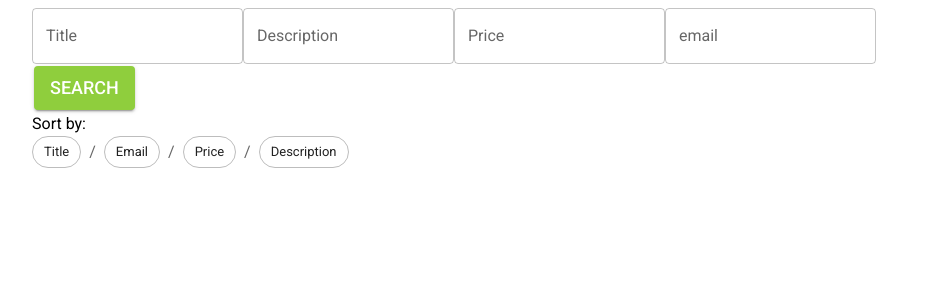
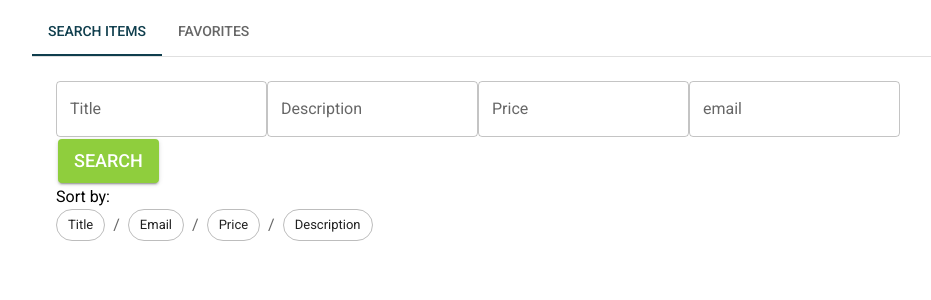
Before and after one commit to andrixb/item-test, a Next.js app: page /items-manager in a window 1280 px wide. Shown: the top 300 px of the page, without its empty margins (56-987 px from the left). Built offline with nearby package versions, Linux system fonts and the light colour scheme; no server answers.

Commit message:
feat(favorites): Add tabs
Signed-off-by: Andrix <andrixb@gmail.com>

```diff
--- a/src/itemsManagerCtx/infrastructure/hooks/useFavorites.tsx
+++ b/src/itemsManagerCtx/infrastructure/hooks/useFavorites.tsx
@@ -1,6 +1,6 @@
-import React, { useCallback, useContext } from 'react';
+import React, { useCallback, useContext, useEffect } from 'react';
 import { ItemType } from '../../domain/entities';
-import { ADD_FAVORITE, ItemsActionTypes, REMOVE_FAVORITE } from '../actions';
+import { ADD_FAVORITE, GET_FAVORITES, ItemsActionTypes, REMOVE_FAVORITE } from '../actions';
 import { ItemContext } from '../contexts';
 import { ItemsState } from '../interfaces';
 
@@ -19,7 +19,9 @@ export const useFavorites = () => {
     const removedItems = (id: string, itemState: ItemsState) =>
         itemState.items.filter((item: ItemType) => item.id !== id);
 
-    const handleFavs = useCallback(
+    useEffect(() => getFavorites(), [state]);
+
+    const handleFavorites = useCallback(
         (e: React.SyntheticEvent) => {
             const itemId = e.currentTarget.id ? e.currentTarget.id : '';
             if (typeof state === 'object' && typeof dispatch === 'function') {
@@ -28,19 +30,23 @@ export const useFavorites = () => {
                 if (!existsInFavs) {
                     const itemToAdd = findItem(itemId, state);
                     if (itemToAdd) {
-                        addToFavs(itemToAdd, state, dispatch);
+                        addToFavorites(itemToAdd, state, dispatch);
                     }
                 }
 
                 if (existsInFavs) {
-                    removeFromFavs(itemId, state, dispatch);
+                    removeFromFavorites(itemId, state, dispatch);
                 }
             }
         },
         [state]
     );
 
-    const addToFavs = (itemToAdd: ItemType, itemsState: ItemsState, dispatch: (value: ItemsActionTypes) => void) => {
+    const addToFavorites = (
+        itemToAdd: ItemType,
+        itemsState: ItemsState,
+        dispatch: (value: ItemsActionTypes) => void
+    ) => {
         const payload = { favorites: [...itemsState.favorites, itemToAdd] };
 
         // here should be available an EP for storing favorites
@@ -49,7 +55,11 @@ export const useFavorites = () => {
         dispatch({ type: ADD_FAVORITE, payload });
     };
 
-    const removeFromFavs = (itemId: string, itemsState: ItemsState, dispatch: (value: ItemsActionTypes) => void) => {
+    const removeFromFavorites = (
+        itemId: string,
+        itemsState: ItemsState,
+        dispatch: (value: ItemsActionTypes) => void
+    ) => {
         const cleanedFavorites = removedItems(itemId, itemsState);
 
         if (cleanedFavorites) {
@@ -62,8 +72,18 @@ export const useFavorites = () => {
         }
     };
 
+    const getFavorites = () => {
+        const storeFavorites = localStorage.getItem('items');
+
+        if (storeFavorites && typeof dispatch === 'function') {
+            const payload = JSON.parse(storeFavorites);
+            dispatch({ type: GET_FAVORITES, payload });
+        }
+    };
+
     return {
         favorites: typeof state === 'object' ? state.favorites : [],
-        handleFavs,
+        handleFavorites,
+        getFavorites,
     };
 };
--- a/src/itemsManagerCtx/ui/components/ListContainer.tsx
+++ b/src/itemsManagerCtx/ui/components/ListContainer.tsx
@@ -1,7 +1,6 @@
 import { Typography } from '@mui/material';
 import { Virtuoso } from 'react-virtuoso';
 import { useFavorites } from '../../infrastructure/hooks';
-// import { itemsReducer } from '../../infrastructure/reducers';
 import { ListItemComponent } from './ListItemComponent';
 import { ItemType } from '../../domain/entities';
 
@@ -10,7 +9,7 @@ interface ListContainerProps {
 }
 
 export const ListContainer = ({ items }: ListContainerProps) => {
-    const { handleFavs } = useFavorites();
+    const { handleFavorites } = useFavorites();
 
     return (
         <>
@@ -24,7 +23,7 @@ export const ListContainer = ({ items }: ListContainerProps) => {
                             id={item.id}
                             title={item.title}
                             image={item.image}
-                            handleFavs={handleFavs}
+                            handleFavorites={handleFavorites}
                         >
                             <>
                                 <Typography variant="h4">Description:</Typography>
@@ -40,6 +39,7 @@ export const ListContainer = ({ items }: ListContainerProps) => {
                     )}
                 />
             )}
+            {!items && (<><Typography>There are no items to show</Typography></>)}
         </>
     );
 };
--- a/src/itemsManagerCtx/ui/components/ListFavorites.tsx
+++ /dev/null
@@ -1,8 +0,0 @@
-import { useFavorites } from "../../infrastructure/hooks";
-
-export const ListFavorites = () => {
-    const { favorites } = useFavorites();
-    console.log(favorites);
-    return (<></>)
-
-}
--- a/src/itemsManagerCtx/ui/components/ListItemComponent.tsx
+++ b/src/itemsManagerCtx/ui/components/ListItemComponent.tsx
@@ -5,11 +5,11 @@ interface ListItemComponentProps {
     title?: string;
     image?: string;
     id: string;
-    handleFavs: (e: React.SyntheticEvent) => void;
+    handleFavorites: (e: React.SyntheticEvent) => void;
     children?: JSX.Element;
 }
 
-export const ListItemComponent = ({ title, image, id, children, handleFavs }: ListItemComponentProps) => (
+export const ListItemComponent = ({ title, image, id, children, handleFavorites }: ListItemComponentProps) => (
     <ListItem component="div" style={{ padding: '1rem 0.5rem' }} key={`item-${id}`}>
         <Card sx={{ maxWidth: '100%' }}>
             <CardHeader title={title} />
@@ -19,7 +19,7 @@ export const ListItemComponent = ({ title, image, id, children, handleFavs }: Li
                 <IconButton
                     aria-label="add to favorites"
                     id={id}
-                    onClick={handleFavs}
+                    onClick={handleFavorites}
                 >
                     <FavoriteIcon />
                 </IconButton>
--- a/src/itemsManagerCtx/ui/components/index.ts
+++ b/src/itemsManagerCtx/ui/components/index.ts
@@ -1,3 +1,5 @@
 export * from './ListItemComponent';
 export * from './ListContainer';
 export * from './SearchComponent';
+export * from './SortComponent';
+export * from '../../../shared/ui/components/TabPanel';
--- a/src/itemsManagerCtx/ui/index.tsx
+++ b/src/itemsManagerCtx/ui/index.tsx
@@ -1,16 +1,27 @@
-import { Box } from '@mui/material';
-import { useItems, useSortItems } from '../infrastructure/hooks';
-import { SearchComponent } from './components';
-import { ListContainer } from './components/ListContainer';
-import { ListFavorites } from './components/ListFavorites';
-import { SortComponent } from './components/SortComponent';
+import { useState } from 'react';
+import { useFavorites, useItems, useSortItems } from '../infrastructure/hooks';
+import { Box, Tab, Tabs } from '@mui/material';
+import { a11yProps, SearchComponent, TabPanel, ListContainer, SortComponent } from './components';
 
 function ItemsManagerPageHome() {
+    const [value, setValue] = useState<number>(0);
+    const handleChange = (event: React.SyntheticEvent, newValue: number) => {
+        setValue(newValue);
+    };
+
     const { items, handleSearch, onChangeEmail, onChangePrice, onChangeTitle, onChangeDescription } = useItems();
+    const { favorites } = useFavorites();
     const { handleSortByTitle, handleSortByDescription, handleSortByEmail, handleSortByPrice } = useSortItems();
 
     return (
         <Box>
+            <Box sx={{ borderBottom: 1, borderColor: 'divider' }}>
+                <Tabs value={value} onChange={handleChange} aria-label="menu panel">
+                    <Tab label="Search Items" {...a11yProps(0)} />
+                    <Tab label="Favorites" {...a11yProps(1)} />
+                </Tabs>
+            </Box>
+            <TabPanel value={value} index={0}>
                 <SearchComponent
                     handleSearch={handleSearch}
                     onChangeEmail={onChangeEmail}
@@ -25,7 +36,10 @@ function ItemsManagerPageHome() {
                     handleSortByPrice={handleSortByPrice}
                 />
                 <ListContainer items={items} />
-            <ListFavorites />
+            </TabPanel>
+            <TabPanel value={value} index={1}>
+                <ListContainer items={favorites} />
+            </TabPanel>
         </Box>
     );
 }
--- /dev/null
+++ b/src/shared/ui/components/TabPanel.tsx
@@ -0,0 +1,34 @@
+import { Box, Typography } from '@mui/material';
+
+interface TabPanelProps {
+    children?: React.ReactNode;
+    index: number;
+    value: number;
+}
+
+export function TabPanel(props: TabPanelProps) {
+    const { children, value, index, ...other } = props;
+
+    return (
+        <div
+            role="tabpanel"
+            hidden={value !== index}
+            id={`simple-tabpanel-${index}`}
+            aria-labelledby={`simple-tab-${index}`}
+            {...other}
+        >
+            {value === index && (
+                <Box sx={{ p: 3 }}>
+                    <Typography>{children}</Typography>
+                </Box>
+            )}
+        </div>
+    );
+}
+
+export function a11yProps(index: number) {
+    return {
+        id: `simple-tab-${index}`,
+        'aria-controls': `simple-tabpanel-${index}`,
+    };
+}
```
Lines whose indentation alone changed are shown as unchanged.
